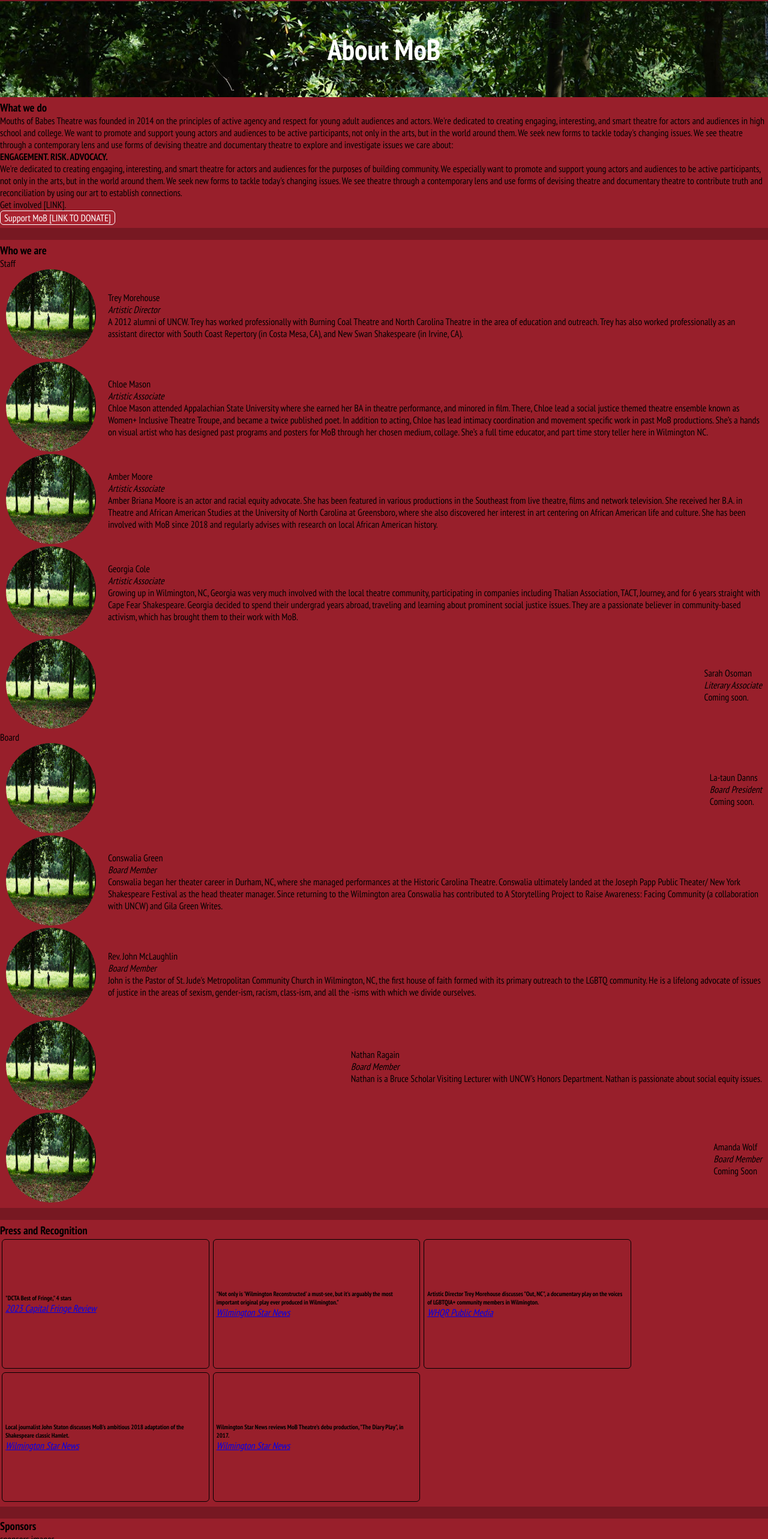
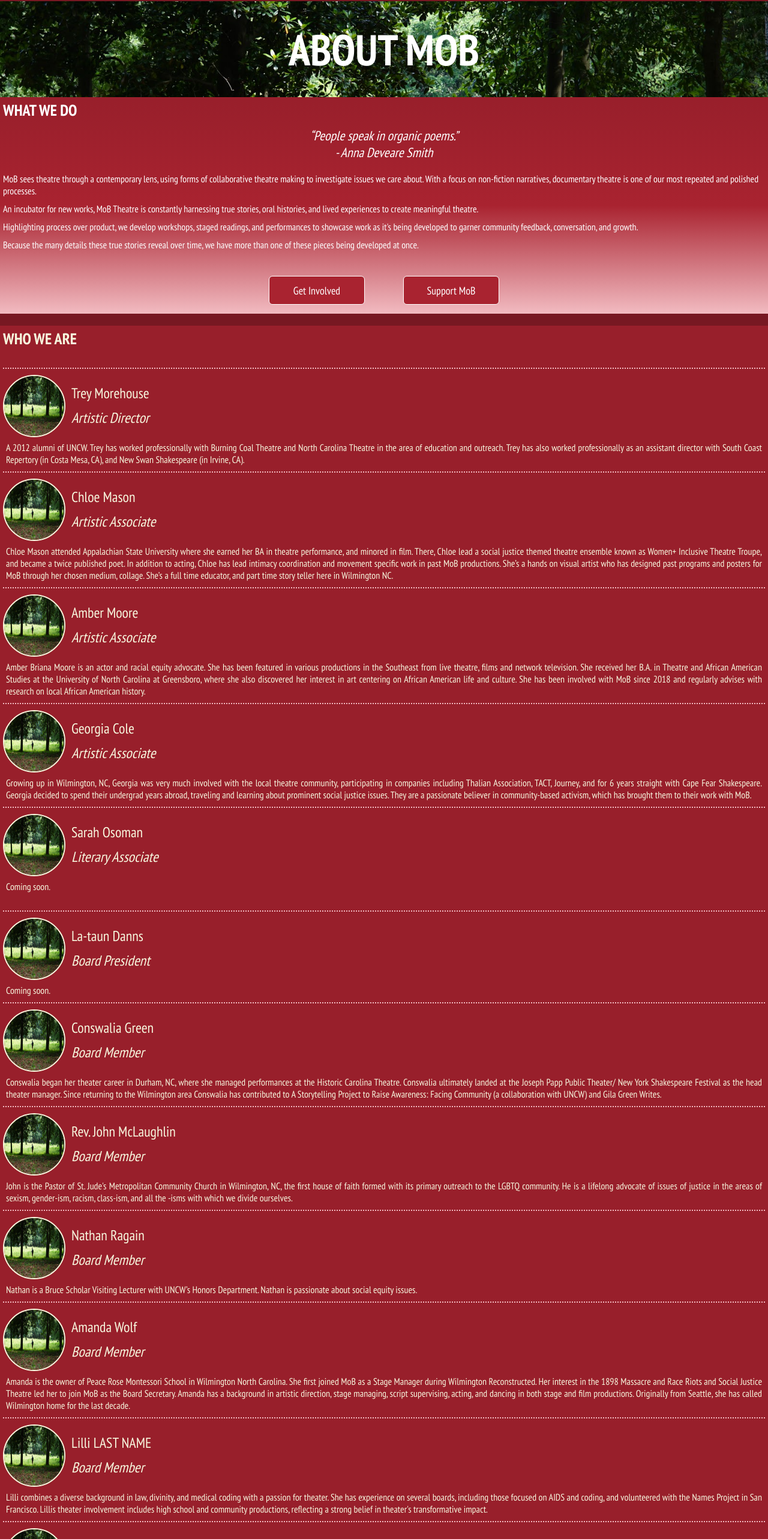
Before and after one commit to mackwick/MoB_Website_FE, a React (Vite) app: page /about in a window 1280 px wide. Shown: the part 168-2734 px from the top of the page at 60% size. Built offline with nearby package versions, Linux system fonts and the light colour scheme; a web font is replaced by a local one.

Commit message:
mobile about design

```diff
--- a/src/components/Press.jsx
+++ b/src/components/Press.jsx
@@ -1,8 +1,8 @@
 function Press({ source, blurb, link }) {
   return (
     <div className="press-div">
-      <h6>{blurb}</h6>
-      <a href={link}>
+      <p className="press-blurb">{blurb}</p>
+      <a href={link} className="link press-link">
         <i>{source}</i>
       </a>
     </div>
--- a/src/components/Team.jsx
+++ b/src/components/Team.jsx
@@ -1,14 +1,18 @@
 function Team({ image, name, bio, title }) {
   return (
     <div className="team-bio">
-      <div className="bio-subdiv">
-        <img src={image} className="team-bio-pic" />
+      <div className="team-bio-one">
+        <div className="bio-subdiv">
+          <img src={image} className="team-bio-pic" />
+        </div>
+        <div className="bio-subdiv">
+          <p className="bio-name">{name}</p>
+          <p className="bio-name">
+            <i>{title}</i>
+          </p>
+        </div>
       </div>
-      <div className="bio-subdiv">
-        <p>{name}</p>
-        <p>
-          <i>{title}</i>
-        </p>
+      <div className="team-bio-two">
         <p>{bio}</p>
       </div>
     </div>
--- a/src/index.css
+++ b/src/index.css
@@ -226,7 +226,10 @@ nav:has(#ham-toggle:checked) .hamburger-menu span:nth-child(3) {
   /* margin-top: 10px; */
 }
 
-.landing-about {
+.landing-about,
+.mission-div,
+.about-press,
+.about-sponsors {
   display: flex;
   flex-direction: row;
   justify-content: space-around;
@@ -340,28 +343,95 @@ nav:has(#ham-toggle:checked) .hamburger-menu span:nth-child(3) {
   background-size: cover;
   height: 20dvh;
   color: white;
-  font-size: 32px;
+  font-size: 3rem;
   text-align: center;
   display: flex;
   flex-direction: column;
   justify-content: center;
 }
 
+.about-team,
+.about-press,
+.about-sponsors {
+  flex-direction: column;
+}
+
+.about-team {
+  color: var(--cream);
+  background-color: var(--red);
+  padding: 5px;
+}
+
+.about-press {
+  background: linear-gradient(
+    45deg,
+    var(--lightred),
+    var(--verylightred),
+    var(--lightred)
+  );
+}
+
+.about-container h3 {
+  font-size: 26px;
+  padding-bottom: 12px;
+}
+
+.who-we-are {
+  font-size: 22px;
+  font-weight: bold;
+}
+
+.mission-div {
+  flex-direction: column;
+}
+
+.about-quote {
+  display: flex;
+  flex-direction: column;
+  text-align: center;
+  font-size: 22px;
+  font-style: italic;
+  padding-bottom: 20px !important;
+}
+
+.mission-div p {
+  padding-bottom: 10px;
+}
+
+.bios-div {
+  padding-top: 20px;
+}
+
 .team-bio {
   display: flex;
-  flex-direction: row;
-  justify-content: space-between;
-  align-items: center;
+  flex-direction: column;
+  border-top: dotted var(--verylightred) 2px;
+  padding: 10px 0;
 }
 
-.bio-subdiv {
-  padding: 0 10px;
+.team-bio-one {
+  display: flex;
+  flex-direction: row;
+  justify-content: left;
+  align-items: center;
+  font-size: 24px;
+}
+
+.team-bio-two {
+  text-align: justify;
+  padding: 0 5px;
 }
 
 .team-bio-pic {
-  height: 150px;
-  width: 150px;
+  height: 6.5rem;
+  width: 6.5rem;
   border-radius: 50%;
+  border: solid var(--cream) 2px;
+}
+
+.bio-name {
+  padding-left: 10px;
+  padding-bottom: 10px;
 }
 
 .press-blurbs,
@@ -371,6 +441,8 @@ nav:has(#ham-toggle:checked) .hamburger-menu span:nth-child(3) {
   text-wrap: wrap;
   flex-wrap: wrap;
   align-items: center;
+  justify-content: center;
+  font-size: 13px;
 }
 
 .press-div,
@@ -378,12 +450,17 @@ nav:has(#ham-toggle:checked) .hamburger-menu span:nth-child(3) {
   display: flex;
   flex-direction: column;
   justify-content: center;
-  border: 1px solid black;
+  border: 3px solid var(--red);
   border-radius: 6px;
   margin: 3px;
   padding: 5px;
-  width: 27dvw;
+  width: 45dvw;
   height: 27dvh;
+  text-align: center;
+}
+
+.press-link {
+  color: var(--cream);
 }
 
 /*--------------------- RESPONSIVENESS --------------------------*/
--- a/src/pages/About.jsx
+++ b/src/pages/About.jsx
@@ -6,41 +6,52 @@ function About() {
   return (
     <div className="about-container">
       <div className="about-header">
-        <h2>About MoB</h2>
+        <h2>ABOUT MOB</h2>
       </div>
+
       <div className="mission-div">
-        <h3>What we do</h3>
+        <h3>WHAT WE DO</h3>
+        <p className="about-quote">
+          “People speak in organic poems.” <span>- Anna Deveare Smith</span>
+        </p>
+        <div className="about-body">
           <p>
-          Mouths of Babes Theatre was founded in 2014 on the principles of
-          active agency and respect for young adult audiences and actors. We're
-          dedicated to creating engaging, interesting, and smart theatre for
-          actors and audiences in high school and college. We want to promote
-          and support young actors and audiences to be active participants, not
-          only in the arts, but in the world around them. We seek new forms to
-          tackle today's changing issues. We see theatre through a contemporary
-          lens and use forms of devising theatre and documentary theatre to
-          explore and investigate issues we care about:
+            MoB sees theatre through a contemporary lens, using forms of
+            collaborative theatre making to investigate issues we care about.
+            With a focus on non-fiction narratives, documentary theatre is one
+            of our most repeated and polished processes.
           </p>
-        <b>
-          <p>ENGAGEMENT. RISK. ADVOCACY.</p>
-        </b>
-
           <p>
-          We're dedicated to creating engaging, interesting, and smart theatre
-          for actors and audiences for the purposes of building community. We
-          especially want to promote and support young actors and audiences to
-          be active participants, not only in the arts, but in the world around
-          them. We seek new forms to tackle today's changing issues. We see
-          theatre through a contemporary lens and use forms of devising theatre
-          and documentary theatre to contribute truth and reconciliation by
-          using our art to establish connections.
+            An incubator for new works, MoB Theatre is constantly harnessing
+            true stories, oral histories, and lived experiences to create
+            meaningful theatre.
           </p>
-        <p>Get involved [LINK].</p>
-        <button>Support MoB [LINK TO DONATE]</button>
+          <p>
+            Highlighting process over product, we develop workshops, staged
+            readings, and performances to showcase work as it's being developed
+            to garner community feedback, conversation, and growth.
+          </p>
+          <p>
+            Because the many details these true stories reveal over time, we
+            have more than one of these pieces being developed at once.
+          </p>
+          <div className="home-bio-links">
+            <a href="/contact" className="link">
+              <button className="home-bio-one-link">Get Involved</button>
+            </a>
+            <a
+              href="https://www.paypal.com/donate/?hosted_button_id=6JDGLM3KV8FNY"
+              className="link"
+            >
+              <button className="home-bio-one-link">Support MoB</button>
+            </a>
+          </div>
+        </div>
       </div>
       <div className="about-team">
-        <h3>Who we are</h3>
-        <span className="who-we-are">Staff</span>
+        <h3>WHO WE ARE</h3>
+
+        <div className="bios-div">
           <Team
             image={image}
             name={"Trey Morehouse"}
@@ -79,7 +90,9 @@ function About() {
             title={"Literary Associate"}
             bio={"Coming soon."}
           />
-        <span className="who-we-are">Board</span>
+        </div>
+
+        <div className="bios-div">
           <Team
             image={image}
             name={"La-taun Danns"}
@@ -114,8 +127,39 @@ function About() {
             image={image}
             name={"Amanda Wolf"}
             title={"Board Member"}
-          bio={"Coming Soon"}
+            bio={
+              "Amanda is the owner of Peace Rose Montessori School in Wilmington North Carolina. She first joined MoB as a Stage Manager during Wilmington Reconstructed. Her interest in the 1898 Massacre and Race Riots and Social Justice Theatre led her to join MoB as the Board Secretary. Amanda has a background in artistic direction, stage managing, script supervising, acting, and dancing in both stage and film productions. Originally from Seattle, she has called Wilmington home for the last decade."
+            }
           />
+          <Team
+            image={image}
+            name={"Lilli LAST NAME"}
+            title={"Board Member"}
+            bio={
+              "Lilli combines a diverse background in law, divinity, and medical coding with a passion for theater. She has experience on several boards, including those focused on AIDS and coding, and volunteered with the Names Project in San Francisco. Lillis theater involvement includes high school and community productions, reflecting a strong belief in theater's transformative impact."
+            }
+          />
+          <Team
+            image={image}
+            name={"Marie Antoinette LAST NAME"}
+            title={"Board Member"}
+            bio={
+              "Marie Antoinette a first-year MFA candidate at UNCW. She retired from my position as a Nurse Practitioner and relocated to North Carolina in 2015. Since then, she has had the honor of working with the Wilmington Theater community as a stage manager, ensemble member, and playwright. She is a member of the Port City Playwrights Project and a Board Member of MOB Theatre Company."
+            }
+          />
+          <Team
+            image={image}
+            name={"Malachi Chapman"}
+            title={"Board Member"}
+            bio={"coming soon"}
+          />
+          <Team
+            image={image}
+            name={"Madisyn Fleming"}
+            title={"Board Member"}
+            bio={"coming soon"}
+          />
+        </div>
       </div>
 
       <div className="about-press">
```
Lines whose indentation alone changed are shown as unchanged.
